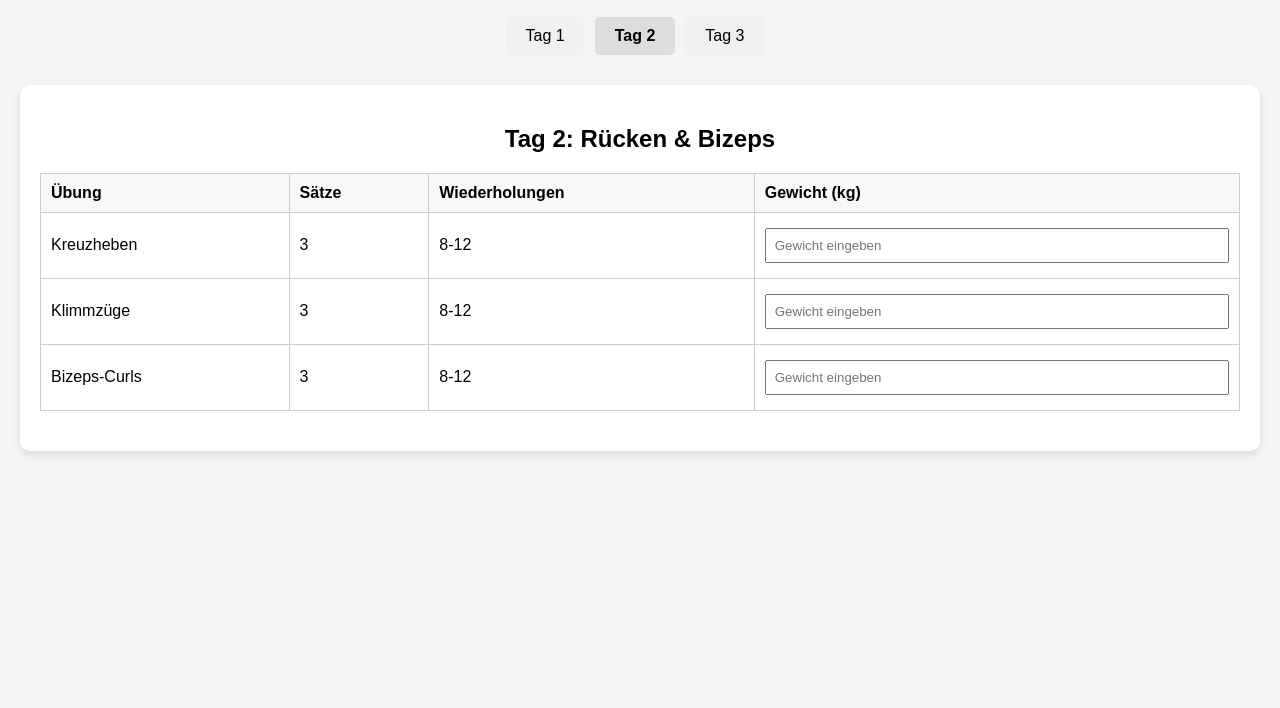
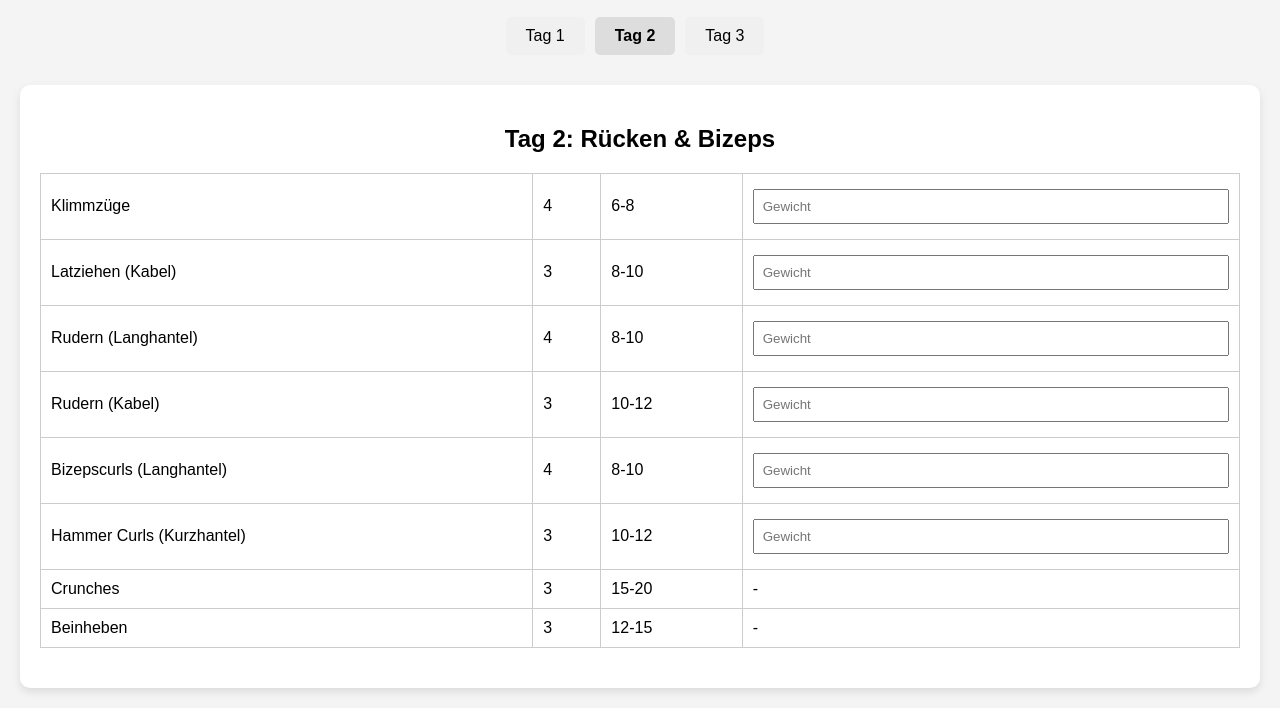
Before and after one commit to rego82/GymApp, a plain HTML site: page index.html in a window 1280 px wide. Both pictures are taken after a click on the button "Tag 2". Shown: the part 131-839 px from the top of the page. Before the commit the page ends 800 px from the top, so only its background shows below. Drawn offline with Linux system fonts and the light colour scheme.

Commit message:
Update index.html
Update day 3

```diff
--- a/index.html
+++ b/index.html
@@ -163,28 +163,52 @@
         <h2>Tag 2: Rücken & Bizeps</h2>
         <table>
             <tr>
-                <th>Übung</th>
-                <th>Sätze</th>
-                <th>Wiederholungen</th>
-                <th>Gewicht (kg)</th>
+                <td>Klimmzüge</td>
+                <td>4</td>
+                <td>6-8</td>
+                <td><input type="text" placeholder="Gewicht"></td>
             </tr>
             <tr>
-                <td>Kreuzheben</td>
+                <td>Latziehen (Kabel)</td>
                 <td>3</td>
-                <td>8-12</td>
-                <td><input type="text" placeholder="Gewicht eingeben"></td>
+                <td>8-10</td>
+                <td><input type="text" placeholder="Gewicht"></td>
             </tr>
             <tr>
-                <td>Klimmzüge</td>
-                <td>3</td>
-                <td>8-12</td>
-                <td><input type="text" placeholder="Gewicht eingeben"></td>
+                <td>Rudern (Langhantel)</td>
+                <td>4</td>
+                <td>8-10</td>
+                <td><input type="text" placeholder="Gewicht"></td>
             </tr>
             <tr>
-                <td>Bizeps-Curls</td>
+                <td>Rudern (Kabel)</td>
                 <td>3</td>
-                <td>8-12</td>
-                <td><input type="text" placeholder="Gewicht eingeben"></td>
+                <td>10-12</td>
+                <td><input type="text" placeholder="Gewicht"></td>
+            </tr>
+            <tr>
+                <td>Bizepscurls (Langhantel)</td>
+                <td>4</td>
+                <td>8-10</td>
+                <td><input type="text" placeholder="Gewicht"></td>
+            </tr>
+            <tr>
+                <td>Hammer Curls (Kurzhantel)</td>
+                <td>3</td>
+                <td>10-12</td>
+                <td><input type="text" placeholder="Gewicht"></td>
+            </tr>
+            <tr>
+                <td>Crunches</td>
+                <td>3</td>
+                <td>15-20</td>
+                <td>-</td>
+            </tr>
+            <tr>
+                <td>Beinheben</td>
+                <td>3</td>
+                <td>12-15</td>
+                <td>-</td>
             </tr>
         </table>
     </div>
@@ -199,22 +223,52 @@
                 <th>Gewicht (kg)</th>
             </tr>
             <tr>
-                <td>Kniebeugen</td>
-                <td>3</td>
-                <td>8-12</td>
-                <td><input type="text" placeholder="Gewicht eingeben"></td>
+                <td>Kniebeugen (Langhantel)</td>
+                <td>4</td>
+                <td>8-10</td>
+                <td><input type="text" placeholder="Gewicht"></td>
             </tr>
             <tr>
                 <td>Beinpresse</td>
-                <td>3</td>
-                <td>8-12</td>
-                <td><input type="text" placeholder="Gewicht eingeben"></td>
+                <td>4</td>
+                <td>10-12</td>
+                <td><input type="text" placeholder="Gewicht"></td>
             </tr>
             <tr>
-                <td>Schulterdrücken</td>
+                <td>Ausfallschritte (Kurzhantel)</td>
                 <td>3</td>
-                <td>8-12</td>
-                <td><input type="text" placeholder="Gewicht eingeben"></td>
+                <td>12-15</td>
+                <td><input type="text" placeholder="Gewicht"></td>
+            </tr>
+            <tr>
+                <td>Beinstrecker</td>
+                <td>3</td>
+                <td>10-12</td>
+                <td><input type="text" placeholder="Gewicht"></td>
+            </tr>
+            <tr>
+                <td>Beinbeuger</td>
+                <td>3</td>
+                <td>10-12</td>
+                <td><input type="text" placeholder="Gewicht"></td>
+            </tr>
+            <tr>
+                <td>Wadenheben (stehend)</td>
+                <td>4</td>
+                <td>12-15</td>
+                <td><input type="text" placeholder="Gewicht"></td>
+            </tr>
+            <tr>
+                <td>Crunches</td>
+                <td>3</td>
+                <td>15-20</td>
+                <td>-</td>
+            </tr>
+            <tr>
+                <td>Plank</td>
+                <td>3</td>
+                <td>60 Sekunden</td>
+                <td>-</td>
             </tr>
         </table>
     </div>
```
